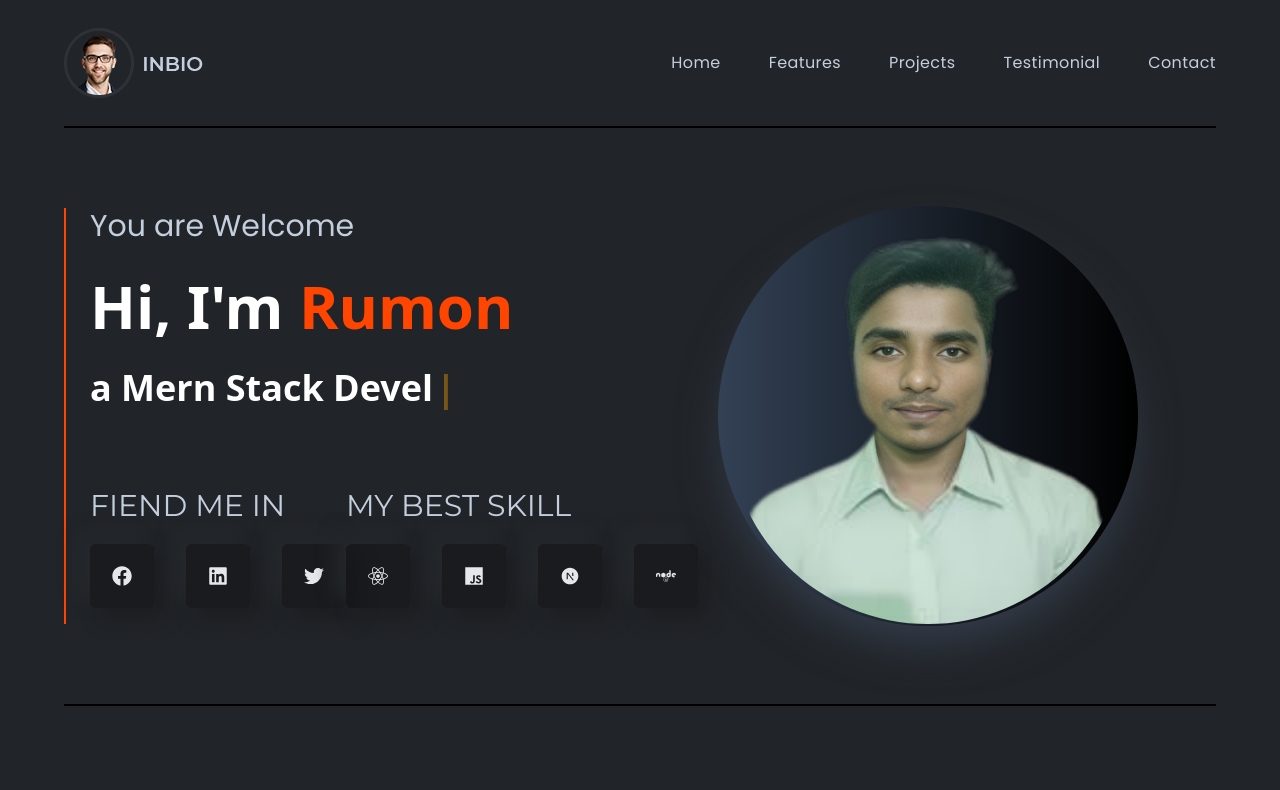
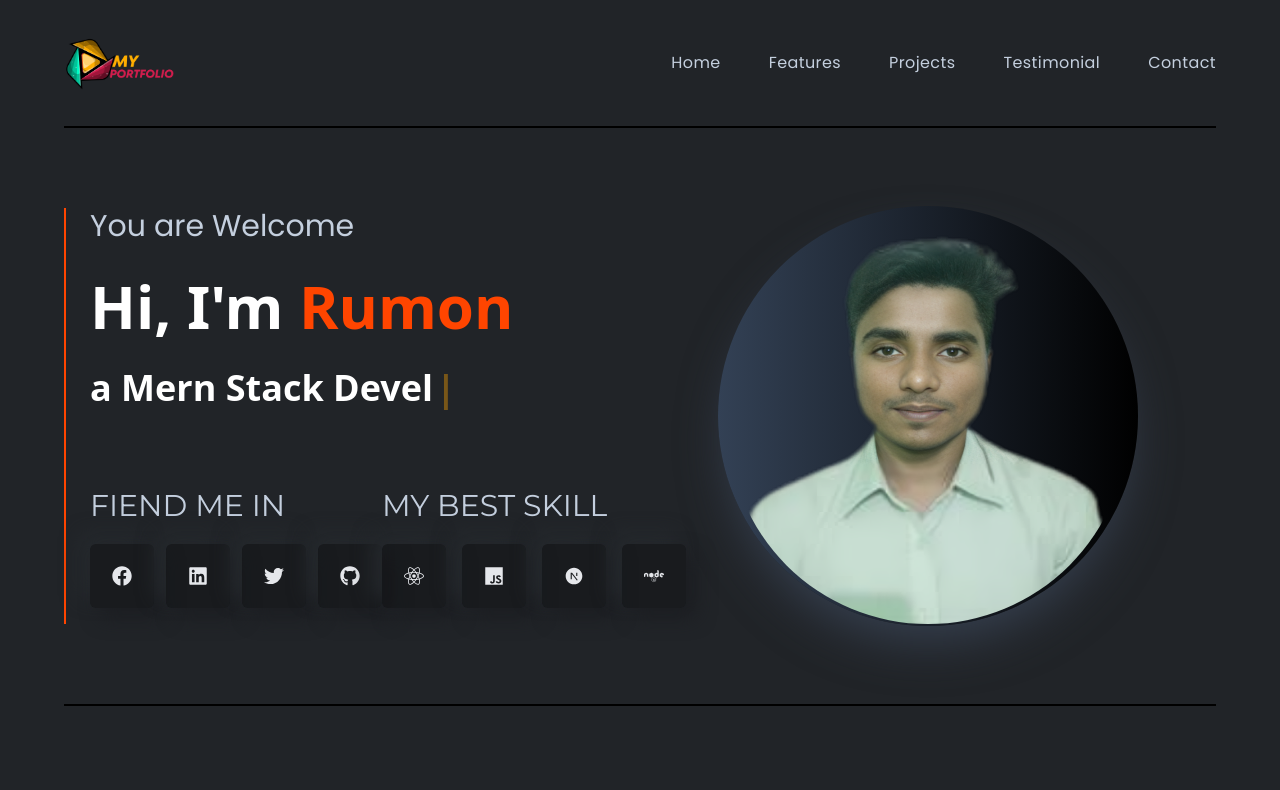
Before and after one commit to Rumon-Sarker/portfolio2, a React (Vite) app: page / in a window 1280 px wide. Shown: the top 790 px of the page. Built offline with nearby package versions, Linux system fonts and the light colour scheme.

Commit message:
logo add

```diff
--- a/src/assets/index.js
+++ b/src/assets/index.js
@@ -1,4 +1,5 @@
 import logo from "../assets/images/logo.png";
+// import bannerImg1 from "../assets/images/bannerImg1.png";
 import bannerImg1 from "../assets/images/bannerImg1.png";
 import frontEnd from "../assets/images/developIcon/front-end.png";
 import mernIcon from "../assets/images/developIcon/mern.png";
--- a/src/components/Navbar/Navbar.jsx
+++ b/src/components/Navbar/Navbar.jsx
@@ -6,7 +6,7 @@ const Navbar = () => {
     return (
         <div className="flex w-full sticky top-0 z-50 justify-between bg-bodyColor border-b-2 border-black items-center font-titleFont h-32">
             <div>
-                <img src={logo} alt="logo" />
+                <img className="w-28 rounded-lg" src={logo} alt="logo" />
             </div>
             <div>
                 <ul className="flex gap-12 items-center">
--- a/src/components/banner/LeftBanner.jsx
+++ b/src/components/banner/LeftBanner.jsx
@@ -1,4 +1,4 @@
-import { FaFacebook, FaJs, FaLinkedin, FaNode, FaReact, FaTwitter } from "react-icons/fa";
+import { FaFacebook, FaGithub, FaJs, FaLinkedin, FaNode, FaReact, FaTwitter } from "react-icons/fa";
 import { RiNextjsFill } from "react-icons/ri";
 import { Cursor, useTypewriter } from "react-simple-typewriter";
 const LeftBanner = () => {
@@ -22,21 +22,27 @@ const LeftBanner = () => {
                 <span className="">a {text}</span>
                 <Cursor cursorColor='orange' />
             </h3>
-            {/* <p className="text-base font-bodyFont leading-6 tracking-wid">I am a junior Frontend developer in React & Nextjs.
-
-            </p> */}
-            <div className="flex justify-between mt-12">
+            <div className="md:flex justify-between mt-12">
                 <div>
                     <h1 className="text-3xl font-titleFont mb-5 uppercase">Fiend Me In</h1>
-                    <div className="flex gap-8">
-                        <span className="bannerIocons"><FaFacebook /></span>
-                        <span className="bannerIocons"><FaLinkedin /></span>
-                        <span className="bannerIocons"><FaTwitter /></span>
+                    <div className="flex gap-3">
+                        <a href="https://www.facebook.com/md.srrumon121" target="_blank">
+                            <span className="bannerIocons"><FaFacebook /></span>
+                        </a>
+                        <a href="https://www.linkedin.com/in/md-rumon-sarker-589209241" target="_blank">
+                            <span className="bannerIocons"><FaLinkedin /></span>
+                        </a>
+                        <a href="https://twitter.com/Rumon_Sarker1" target="_blank">
+                            <span className="bannerIocons"><FaTwitter /></span>
+                        </a>
+                        <a href="https://github.com/Rumon-Sarker" target="_blank">
+                            <span className="bannerIocons"><FaGithub /></span>
+                        </a>
                     </div>
                 </div>
                 <div>
                     <h1 className="text-3xl font-titleFont mb-5 uppercase">My Best Skill</h1>
-                    <div className="flex gap-8">
+                    <div className="flex gap-4">
                         <span className="bannerIocons"><FaReact /></span>
                         <span className="bannerIocons"><FaJs /></span>
                         <span className="bannerIocons"><RiNextjsFill /></span>
--- a/src/components/contact/ContactLeft.jsx
+++ b/src/components/contact/ContactLeft.jsx
@@ -1,4 +1,4 @@
-import { FaFacebook, FaLinkedin, FaTwitter } from "react-icons/fa";
+import { FaFacebook, FaGithub, FaLinkedin, FaTwitter } from "react-icons/fa";
 import { contactImg } from "../../assets";
 
 const ContactLeft = () => {
@@ -16,9 +16,18 @@ const ContactLeft = () => {
             <div className="mt-5">
                 <h1 className="text-3xl font-titleFont mb-5 uppercase">Fiend Me In</h1>
                 <div className="flex gap-8">
-                    <span className="bannerIocons"><FaFacebook /></span>
-                    <span className="bannerIocons"><FaLinkedin /></span>
-                    <span className="bannerIocons"><FaTwitter /></span>
+                    <a href="https://www.facebook.com/md.srrumon121" target="_blank">
+                        <span className="bannerIocons"><FaFacebook /></span>
+                    </a>
+                    <a href="https://www.linkedin.com/in/md-rumon-sarker-589209241" target="_blank">
+                        <span className="bannerIocons"><FaLinkedin /></span>
+                    </a>
+                    <a href="https://twitter.com/Rumon_Sarker1" target="_blank">
+                        <span className="bannerIocons"><FaTwitter /></span>
+                    </a>
+                    <a href="https://github.com/Rumon-Sarker" target="_blank">
+                        <span className="bannerIocons"><FaGithub /></span>
+                    </a>
                 </div>
             </div>
         </div>
--- a/src/components/footer/Footer.jsx
+++ b/src/components/footer/Footer.jsx
@@ -3,6 +3,7 @@ import { FaFacebook, FaLinkedin, FaMailBulk, FaMailchimp, FaPhoneVolume, FaTwitt
 import { FaLocationPin, FaPhotoFilm } from 'react-icons/fa6';
 import { MdEmail } from 'react-icons/md';
 import { Link } from 'react-scroll';
+import { logo } from '../../assets';
 
 const Footer = () => {
     return (
@@ -10,11 +11,17 @@ const Footer = () => {
 
             <div className='grid grid-cols-3 gap-5'>
                 <div className='w-full h-full flex flex-col gap-6'>
-                    <img className='w-32' src={""} alt="logo" />
+                    <img className='w-32' src={logo} alt="logo" />
                     <div className="flex gap-8">
-                        <span className="bannerIocons"><FaFacebook /></span>
-                        <span className="bannerIocons"><FaLinkedin /></span>
-                        <span className="bannerIocons"><FaTwitter /></span>
+                        <a href="https://www.facebook.com/md.srrumon121" target="_blank">
+                            <span className="bannerIocons"><FaFacebook /></span>
+                        </a>
+                        <a href="https://www.linkedin.com/in/md-rumon-sarker-589209241" target="_blank">
+                            <span className="bannerIocons"><FaLinkedin /></span>
+                        </a>
+                        <a href="https://twitter.com/Rumon_Sarker1" target="_blank">
+                            <span className="bannerIocons"><FaTwitter /></span>
+                        </a>
                     </div>
                 </div>
                 <div className='w-full h-full'>
--- a/src/components/projects/ProjectCart.jsx
+++ b/src/components/projects/ProjectCart.jsx
@@ -1,6 +1,6 @@
 import { FaGithub, FaGlobe } from "react-icons/fa";
 
-const ProjectCart = ({ title, img, used, desc }) => {
+const ProjectCart = ({ title, img, used, desc, liveLink, githubLink }) => {
     return (
         <div className="w-full h-auto py-10 p-2 rounded-lg shadow-ahadowOne flex flex-col bg-gradient-to-r from-bodyColor to-[#202327] group hover:bg-gradient-to-b hover:from-black hover:to-[#1e2024] transition-colors duration-100" >
             <div className="w-full h-[80%] overflow-hidden rounded-lg">
@@ -11,12 +11,16 @@ const ProjectCart = ({ title, img, used, desc }) => {
                     <div className="flex items-center justify-between">
                         <h1 className="text-2xl uppercase text-designColor font-bodyFont">{title}</h1>
                         <div className="flex gap-4">
+                            <a target="_blank" href={githubLink}>
                                 <span className="text-lg w-10 h-10 rounded-full bg-black inline-flex justify-center items-center text-gray-400 hover:text-designColor duration-300 cursor-pointer">
                                     <FaGithub />
                                 </span>
+                            </a>
+                            <a target="_blank" href={liveLink}>
                                 <span className="text-lg w-10 h-10 rounded-full bg-black inline-flex justify-center items-center text-gray-400 hover:text-designColor duration-300 cursor-pointer">
                                     <FaGlobe />
                                 </span>
+                            </a>
                         </div>
                     </div>
                 </div>
--- a/src/components/projects/Projects.jsx
+++ b/src/components/projects/Projects.jsx
@@ -15,6 +15,8 @@ const Projects = () => {
                 <ProjectCart
                     title="Green Cooffe House"
                     img={project1}
+                    liveLink="https://regal-kulfi-0f1697.netlify.app/"
+                    githubLink="https://github.com/Rumon-Sarker/coffee-house-client"
                     used={{ freamwork: "#Reactjs", stying: "#Tailwind", backend: "#Nodejs", dataBase: "#MongoDb" }}
                     desc={"It is an coffee house.The user will select the coffee of his choice and confirm it. Payments are made online here"}
 
@@ -22,12 +24,16 @@ const Projects = () => {
                 <ProjectCart
                     title="Diamond Shop"
                     img={project2}
+                    liveLink="https://capable-gecko-140d75.netlify.app"
+                    githubLink="https://github.com/Rumon-Sarker/diamond-client"
                     used={{ freamwork: "#Reactjs", stying: "#Tailwind", backend: "#Nodejs", dataBase: "#MongoDb" }}
                     desc="This project is a online Diamond shop.Any user select to product and add to cart.Product filtaring and searching avilable in this project."
                 />
                 <ProjectCart
                     title="Nextjs Todo app"
                     img={project3}
+                    liveLink="https://simple-nextjs-fullsatck-todo-app.vercel.app/"
+                    githubLink="https://github.com/Rumon-Sarker/simple-nextjs-fullsatck-todo-app"
                     used={{ freamwork: "#Nextjs", stying: "#Tailwind", dataBase: "#MongoDb" }}
                     desc="This is a todo application project.Users do the todo create marking and deleting in this todo.It is nextjs fullStack Project"
                 />
```
Also changed, not shown: src/assets/images/bannerimg.jpg (added), src/assets/images/logo.png. Lines whose indentation alone changed are shown as unchanged.
